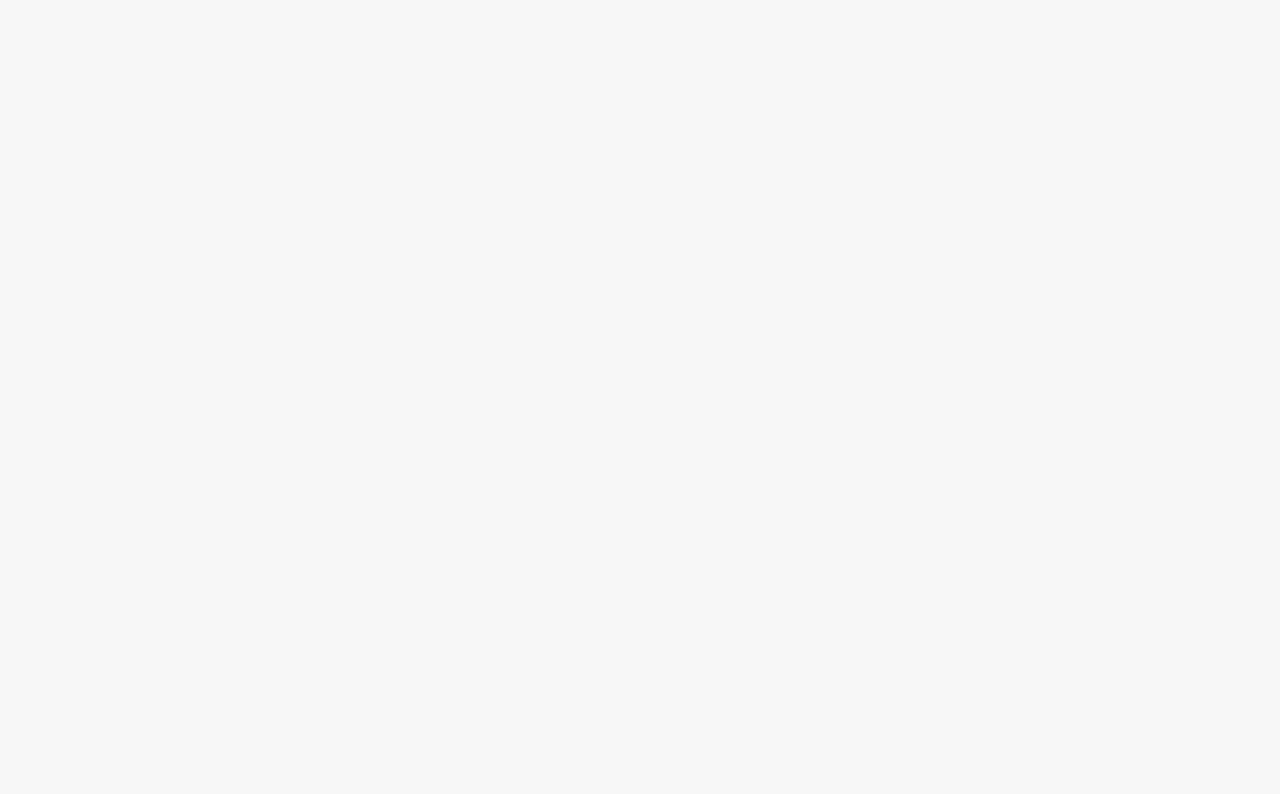
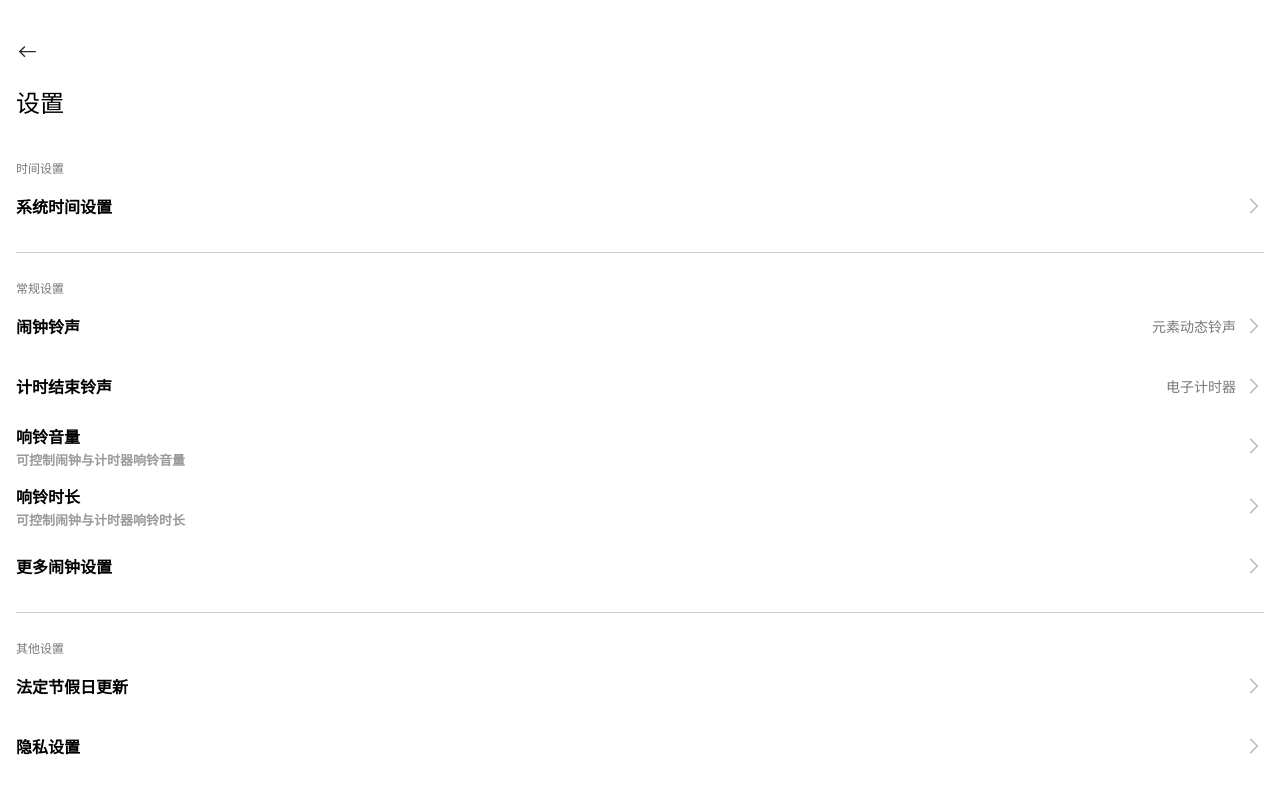
Before and after one commit to AlanLee97/react-miui-clock, a React (Create React App) app: page /#/setting in a window 1280 px wide. Before the commit this address had no page. Shown: the top 794 px of the page. Built offline with nearby package versions, Linux system fonts and the light colour scheme.

Commit message:
fix: 增加设置页面

```diff
--- a/src/components/menubar/Menubar.jsx
+++ b/src/components/menubar/Menubar.jsx
@@ -20,7 +20,7 @@ function MenuItemBox(props = {}) {
       <div className="panel" onClick={stop}>
         <div className="row" onClick={() => toPage('/rest-time-manage')}>作息管理</div>
         <div className="row" onClick={() => toPage('/life-early-report')}>生活早报</div>
-        <div className="row">设置</div>
+        <div className="row" onClick={() => toPage('/setting')}>设置</div>
       </div>
     </div>
   );
--- /dev/null
+++ b/src/pages/SettingPage.jsx
@@ -0,0 +1,109 @@
+import React from "react";
+import { useNavigate } from "react-router-dom";
+import './style.scss';
+
+function IconBack() {
+  return (
+    <svg
+      t="1685181293877"
+      className="icon"
+      viewBox="0 0 1024 1024"
+      version="1.1"
+      xmlns="http://www.w3.org/2000/svg"
+      p-id="5876"
+      width="22"
+      height="22"
+    >
+      <path
+        d="M389.802667 278.186667l45.226666 45.269333-184.533333 184.576h673.536v64H250.453333l187.733334 187.733333-45.226667 45.269334L128 540.074667 389.802667 278.186667z"
+        fill="#2A2A30"
+        p-id="5877"
+      />
+    </svg>
+  );
+}
+
+function IconArrowRight() {
+  return (
+    <svg t="1686067239249" className="icon" viewBox="0 0 1024 1024" version="1.1" xmlns="http://www.w3.org/2000/svg" p-id="3300" width="20" height="20"><path d="M728.223744 520.22784a42.467328 42.467328 0 0 1-11.393024 20.503552L374.90688 882.65728c-16.662528 16.662528-43.677696 16.662528-60.340224 0s-16.662528-43.677696 0-60.340224L626.449408 510.43328 314.614784 198.598656c-16.662528-16.662528-16.662528-43.677696 0-60.340224 16.661504-16.662528 43.676672-16.662528 60.3392 0L716.879872 480.18432c10.860544 10.860544 14.642176 26.120192 11.343872 40.04352z" fill="#bfbfbf" p-id="3301"></path></svg>
+  );
+}
+
+function Header(props = {}) {
+  const navigate = useNavigate();
+  return (
+    <section className="cpn--header">
+      <div onClick={() => navigate(-1)}><IconBack /></div>
+    </section>
+  );
+}
+
+function SettingItem(props = {}) {
+  const {
+    name, nameDesc, content, title, showBorder = false
+  } = props;
+  return (
+    <section className="cpn--setting-item">
+      {
+        title && (
+          <div className="setting-item-title">{title}</div>
+        )
+      }
+      <div className="setting-item-row">
+        <h1 className="setting-name">
+          <div>{name}</div>
+          {
+            nameDesc && (
+              <div className="name-desc">{nameDesc}</div>
+            )
+          }
+        </h1>
+        <div className="setting-content"><span className="content-text">{content}</span> <IconArrowRight /></div>
+      </div>
+      {
+        showBorder && (
+          <div className="border-bottom"></div>
+        )
+      }
+    </section>
+  );
+}
+
+export default class SettingPage extends React.Component {
+  constructor(props) {
+    super(props);
+    this.state = {
+
+    };
+  }
+
+  render() {
+    return (
+      <div className="page page--setting">
+        <div className="page-content-wrapper">
+          <Header />
+          <div className="page-content no-scrollbar">
+            <div className="page-title">
+              设置
+            </div>
+
+            <div className="no-scrollbar">
+              <SettingItem name="系统时间设置" title="时间设置" showBorder />
+
+              <SettingItem name="闹钟铃声" content="元素动态铃声" title="常规设置" />
+              <SettingItem name="计时结束铃声" content="电子计时器" />
+              <SettingItem name="响铃音量" nameDesc="可控制闹钟与计时器响铃音量" />
+              <SettingItem name="响铃时长" nameDesc="可控制闹钟与计时器响铃时长" />
+              <SettingItem name="更多闹钟设置" showBorder />
+
+              <SettingItem name="法定节假日更新" title="其他设置" />
+              <SettingItem name="隐私设置" />
+
+            </div>
+
+          </div>
+        </div>
+      </div>
+    );
+  }
+}
--- a/src/pages/style.scss
+++ b/src/pages/style.scss
@@ -16,6 +16,13 @@
   height: 100vh;
   padding: var(--page-padding);
   padding-top: var(--status-bar-height);
+}
+
+.no-scrollbar {
+  overflow: scroll;
+  &::-webkit-scrollbar {
+    display: none;
+  }
 }
 
 .page--alarm {
@@ -618,3 +625,78 @@
   }
 
 }
+
+.page--setting {
+  background-color: #fff;
+  display: flex;
+  flex-direction: column;
+
+  .cpn--header {
+    display: flex;
+    align-items: center;
+    justify-content: space-between;
+    padding-bottom: 2rem;
+  }
+
+  .cpn--setting-item {
+    .setting-item-title {
+      font-size: 1.2rem;
+      color: #00000088;
+      padding-top: 1rem;
+    }
+
+    .setting-item-row {
+      display: flex;
+      justify-content: space-between;
+      height: 6rem;
+      align-items: center;
+
+      .setting-name {
+        font-size: 1.6rem;
+
+        .name-desc {
+          font-size: 1.3rem;
+          color: #00000066;
+          margin-top: .2rem;
+        }
+      }
+
+      .setting-content {
+        font-size: 1.4rem;
+        color: #00000088;
+        display: flex;
+        align-items: center;
+
+        .content-text {
+          margin-right: .8rem;
+        }
+      }
+
+    }
+
+    .border-bottom {
+      border-bottom: .1rem solid #00000033;
+      margin: 1.6rem 0;
+    }
+  }
+
+  .page-title {
+    font-size: 2.4rem;
+    font-weight: 100;
+    margin-bottom: 3rem;
+    position: sticky;
+  }
+
+  .page-content-wrapper {
+    display: flex;
+    flex-direction: column;
+    overflow: scroll;
+    flex: 1;
+  }
+
+  .page-content {
+    display: flex;
+    flex-direction: column;
+    overflow: scroll;
+  }
+}
--- a/src/router/index.js
+++ b/src/router/index.js
@@ -3,6 +3,7 @@ import AddAlarmPage from '../pages/AddAlarmPage';
 import SelectCityPage from '../pages/SelectCityPage';
 import RestTimeManagePage from '../pages/RestTimeManagePage';
 import LifeEarlyReportPage from '../pages/LifeEarlyReportPage';
+import SettingPage from '../pages/SettingPage';
 
 const routes = [
   {
@@ -24,6 +25,10 @@ const routes = [
   {
     path: '/life-early-report',
     component: LifeEarlyReportPage
+  },
+  {
+    path: '/setting',
+    component: SettingPage
   }
 ];
 
```
